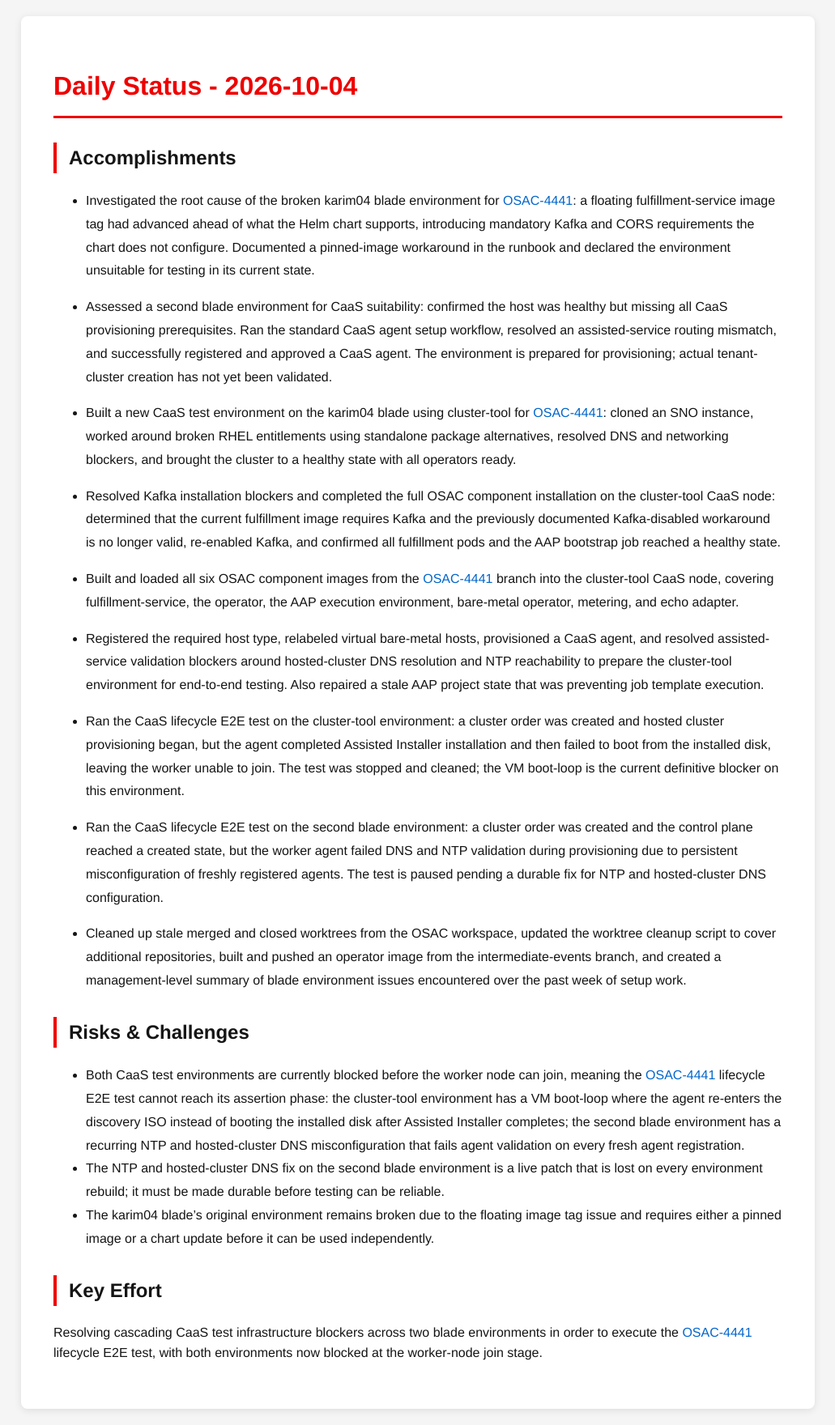
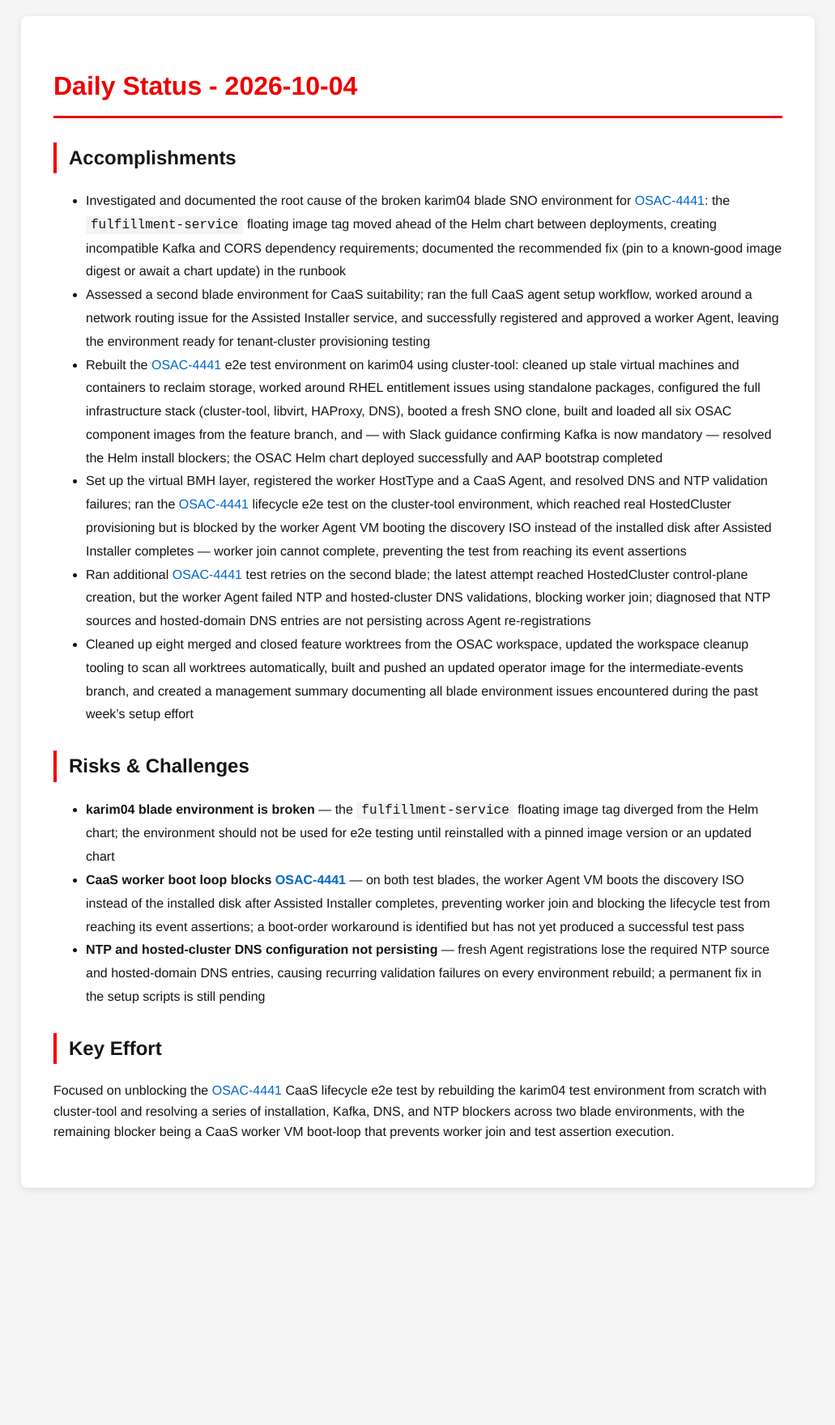
Before and after one commit to tzvatot/daily-status, a Jekyll site: the page built from 2026-10-04.md, in a window 1280 px wide. Shown: the whole page at 81% size, without its empty margins (124-1155 px from the left). Built offline with Jekyll 4.4.1, drawn with Linux system fonts in a browser that asks for light colours; after the commit the page ends 1487 px from its top, so only the background shows below that.

Commit message:
Daily status update - 2026-10-04

```diff
--- a/2026-10-04.md
+++ b/2026-10-04.md
@@ -8,30 +8,18 @@
 
 ## Accomplishments
 
-- Investigated the root cause of the broken karim04 blade environment for [OSAC-4441](https://redhat.atlassian.net/browse/OSAC-4441): a floating fulfillment-service image tag had advanced ahead of what the Helm chart supports, introducing mandatory Kafka and CORS requirements the chart does not configure. Documented a pinned-image workaround in the runbook and declared the environment unsuitable for testing in its current state.
-
-- Assessed a second blade environment for CaaS suitability: confirmed the host was healthy but missing all CaaS provisioning prerequisites. Ran the standard CaaS agent setup workflow, resolved an assisted-service routing mismatch, and successfully registered and approved a CaaS agent. The environment is prepared for provisioning; actual tenant-cluster creation has not yet been validated.
-
-- Built a new CaaS test environment on the karim04 blade using cluster-tool for [OSAC-4441](https://redhat.atlassian.net/browse/OSAC-4441): cloned an SNO instance, worked around broken RHEL entitlements using standalone package alternatives, resolved DNS and networking blockers, and brought the cluster to a healthy state with all operators ready.
-
-- Resolved Kafka installation blockers and completed the full OSAC component installation on the cluster-tool CaaS node: determined that the current fulfillment image requires Kafka and the previously documented Kafka-disabled workaround is no longer valid, re-enabled Kafka, and confirmed all fulfillment pods and the AAP bootstrap job reached a healthy state.
-
-- Built and loaded all six OSAC component images from the [OSAC-4441](https://redhat.atlassian.net/browse/OSAC-4441) branch into the cluster-tool CaaS node, covering fulfillment-service, the operator, the AAP execution environment, bare-metal operator, metering, and echo adapter.
-
-- Registered the required host type, relabeled virtual bare-metal hosts, provisioned a CaaS agent, and resolved assisted-service validation blockers around hosted-cluster DNS resolution and NTP reachability to prepare the cluster-tool environment for end-to-end testing. Also repaired a stale AAP project state that was preventing job template execution.
-
-- Ran the CaaS lifecycle E2E test on the cluster-tool environment: a cluster order was created and hosted cluster provisioning began, but the agent completed Assisted Installer installation and then failed to boot from the installed disk, leaving the worker unable to join. The test was stopped and cleaned; the VM boot-loop is the current definitive blocker on this environment.
-
-- Ran the CaaS lifecycle E2E test on the second blade environment: a cluster order was created and the control plane reached a created state, but the worker agent failed DNS and NTP validation during provisioning due to persistent misconfiguration of freshly registered agents. The test is paused pending a durable fix for NTP and hosted-cluster DNS configuration.
-
-- Cleaned up stale merged and closed worktrees from the OSAC workspace, updated the worktree cleanup script to cover additional repositories, built and pushed an operator image from the intermediate-events branch, and created a management-level summary of blade environment issues encountered over the past week of setup work.
+- Investigated and documented the root cause of the broken karim04 blade SNO environment for [OSAC-4441](https://redhat.atlassian.net/browse/OSAC-4441): the `fulfillment-service` floating image tag moved ahead of the Helm chart between deployments, creating incompatible Kafka and CORS dependency requirements; documented the recommended fix (pin to a known-good image digest or await a chart update) in the runbook
+- Assessed a second blade environment for CaaS suitability; ran the full CaaS agent setup workflow, worked around a network routing issue for the Assisted Installer service, and successfully registered and approved a worker Agent, leaving the environment ready for tenant-cluster provisioning testing
+- Rebuilt the [OSAC-4441](https://redhat.atlassian.net/browse/OSAC-4441) e2e test environment on karim04 using cluster-tool: cleaned up stale virtual machines and containers to reclaim storage, worked around RHEL entitlement issues using standalone packages, configured the full infrastructure stack (cluster-tool, libvirt, HAProxy, DNS), booted a fresh SNO clone, built and loaded all six OSAC component images from the feature branch, and — with Slack guidance confirming Kafka is now mandatory — resolved the Helm install blockers; the OSAC Helm chart deployed successfully and AAP bootstrap completed
+- Set up the virtual BMH layer, registered the worker HostType and a CaaS Agent, and resolved DNS and NTP validation failures; ran the [OSAC-4441](https://redhat.atlassian.net/browse/OSAC-4441) lifecycle e2e test on the cluster-tool environment, which reached real HostedCluster provisioning but is blocked by the worker Agent VM booting the discovery ISO instead of the installed disk after Assisted Installer completes — worker join cannot complete, preventing the test from reaching its event assertions
+- Ran additional [OSAC-4441](https://redhat.atlassian.net/browse/OSAC-4441) test retries on the second blade; the latest attempt reached HostedCluster control-plane creation, but the worker Agent failed NTP and hosted-cluster DNS validations, blocking worker join; diagnosed that NTP sources and hosted-domain DNS entries are not persisting across Agent re-registrations
+- Cleaned up eight merged and closed feature worktrees from the OSAC workspace, updated the workspace cleanup tooling to scan all worktrees automatically, built and pushed an updated operator image for the intermediate-events branch, and created a management summary documenting all blade environment issues encountered during the past week's setup effort
 
 ## Risks & Challenges
 
-- Both CaaS test environments are currently blocked before the worker node can join, meaning the [OSAC-4441](https://redhat.atlassian.net/browse/OSAC-4441) lifecycle E2E test cannot reach its assertion phase: the cluster-tool environment has a VM boot-loop where the agent re-enters the discovery ISO instead of booting the installed disk after Assisted Installer completes; the second blade environment has a recurring NTP and hosted-cluster DNS misconfiguration that fails agent validation on every fresh agent registration.
-- The NTP and hosted-cluster DNS fix on the second blade environment is a live patch that is lost on every environment rebuild; it must be made durable before testing can be reliable.
-- The karim04 blade's original environment remains broken due to the floating image tag issue and requires either a pinned image or a chart update before it can be used independently.
+- **karim04 blade environment is broken** — the `fulfillment-service` floating image tag diverged from the Helm chart; the environment should not be used for e2e testing until reinstalled with a pinned image version or an updated chart
+- **CaaS worker boot loop blocks [OSAC-4441](https://redhat.atlassian.net/browse/OSAC-4441)** — on both test blades, the worker Agent VM boots the discovery ISO instead of the installed disk after Assisted Installer completes, preventing worker join and blocking the lifecycle test from reaching its event assertions; a boot-order workaround is identified but has not yet produced a successful test pass
+- **NTP and hosted-cluster DNS configuration not persisting** — fresh Agent registrations lose the required NTP source and hosted-domain DNS entries, causing recurring validation failures on every environment rebuild; a permanent fix in the setup scripts is still pending
 
 ## Key Effort
-
-Resolving cascading CaaS test infrastructure blockers across two blade environments in order to execute the [OSAC-4441](https://redhat.atlassian.net/browse/OSAC-4441) lifecycle E2E test, with both environments now blocked at the worker-node join stage.
+Focused on unblocking the [OSAC-4441](https://redhat.atlassian.net/browse/OSAC-4441) CaaS lifecycle e2e test by rebuilding the karim04 test environment from scratch with cluster-tool and resolving a series of installation, Kafka, DNS, and NTP blockers across two blade environments, with the remaining blocker being a CaaS worker VM boot-loop that prevents worker join and test assertion execution.
```
